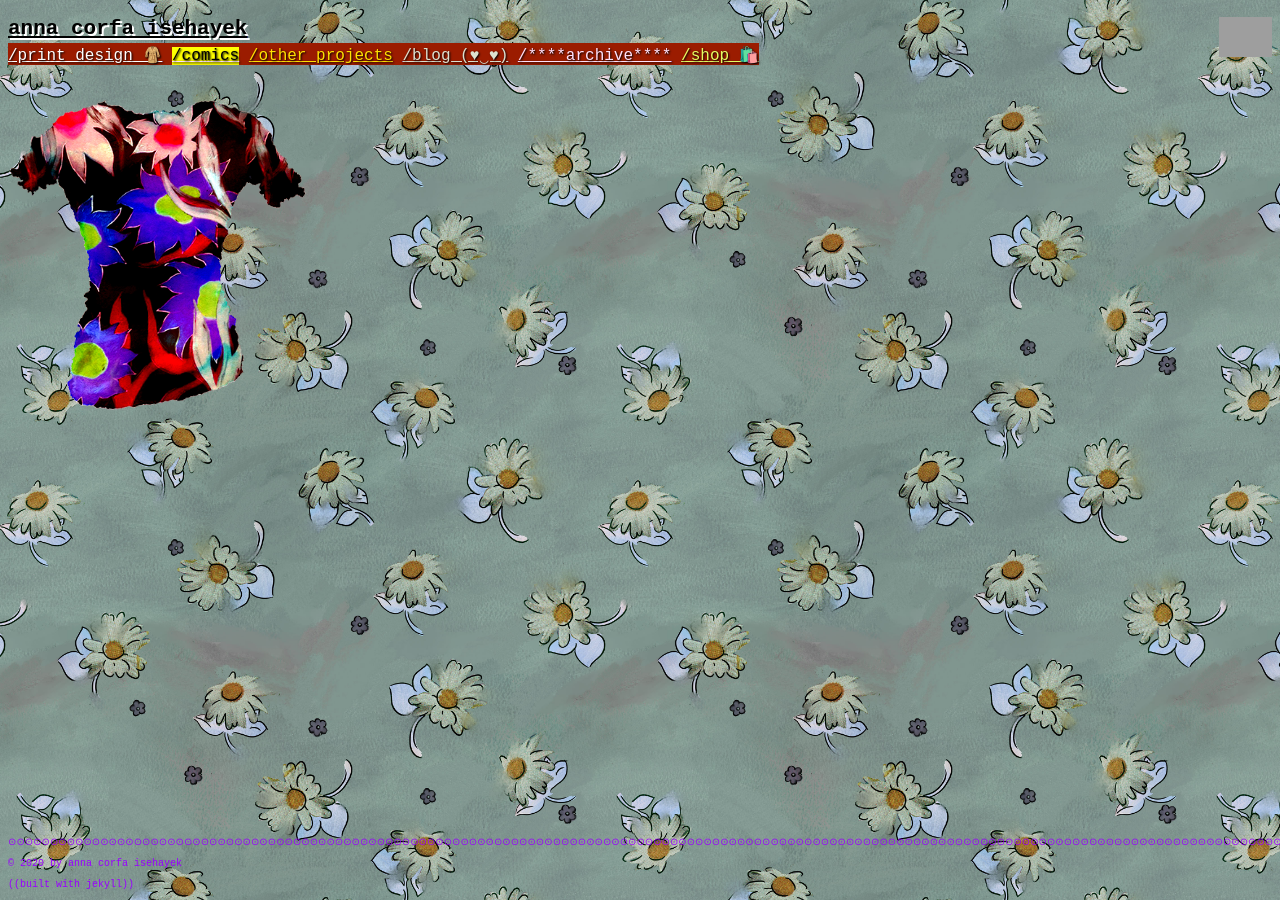
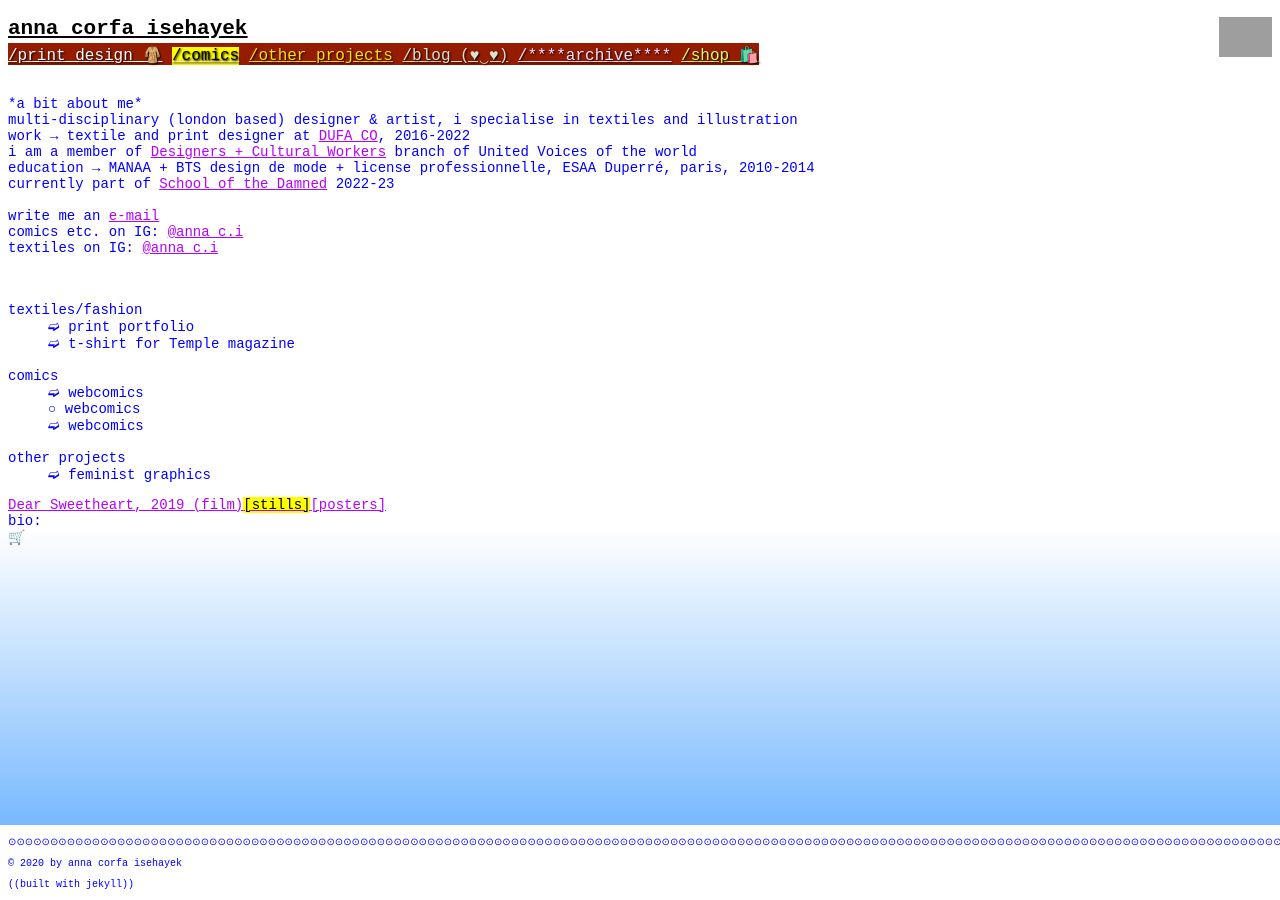
Before and after one commit to kaz-maz/anna-jekyll-site, a Jekyll site: the page built from pages/my-mess.html, in a window 1280 px wide. Built offline with Jekyll 4.4.1, drawn with Linux system fonts in a browser that asks for light colours; grey boxes are pictures that could not be loaded.

Commit message:
My-mess page edits

```diff
--- a/_sass/second.scss
+++ b/_sass/second.scss
@@ -3,8 +3,12 @@ body {
     color: blue;
     font-family: Courier New, monospace;
     font-size: 14px;
+    font-weight: normal;
 }
 
+a {
+  color: rgb(183, 0, 255);
+}
 a:hover {
     background-color: rgb(255, 0, 242);
 }
--- a/pages/my-mess.html
+++ b/pages/my-mess.html
@@ -1,7 +1,43 @@
 ---
-layout: default
+layout: custom
 title: mess
 permalink: /my-mess/
 ---
+<style>
+    body { background:linear-gradient(0deg, rgba(0, 123, 255, 0.531) 0%, rgb(255, 255, 255) 36%, rgb(255, 255, 255) 70%); height: 800px; }
+</style>
 
-<img src="{{site.baseurl}}/assets/images/prints/t-shirt-print-1.png" alt="print" width="300" height="auto">
+<head></head>
+
+<body>
+*a bit about me*<br>
+multi-disciplinary (london based) designer & artist, i specialise in textiles and illustration<br>
+work → textile and print designer at <a href="https://dufa.co.uk/" target="_blank" rel="noopener">DUFA CO</a>, 2016-2022<br>
+i am a member of <a href="https://www.uvwunion.org.uk/design-culture-workers" target="_blank" rel="noopener">Designers + Cultural Workers</a> branch of United Voices of the world<br />
+education → MANAA + BTS design de mode + license professionnelle, ESAA Duperré, paris, 2010-2014<br>
+currently part of  <a href="https://schoolofthedamned.tumblr.com/" target="_blank" rel="noopener">School of the Damned</a> 2022-23<br>
+<br>
+write me an <a href="mailto:annacorfa@gmail.com" title="e-mail me">e-mail</a><br>
+comics etc. on IG: <a href="https://www.instagram.com/anna_c.i/" target="_blank" rel="noopener">@anna_c.i</a><br>
+textiles on IG: <a href="https://www.instagram.com/anna_c.i/" target="_blank" rel="noopener">@anna_c.i</a><br>
+<br>
+<br>
+<DL>
+    <DT>textiles/fashion
+    <DD>➫ print portfolio
+    <DD>➫ t-shirt for Temple magazine<br>
+<br>
+    <DT>comics
+    <DD>➫ webcomics
+        <DD>○ webcomics
+    <DD>➫ webcomics<br>
+<br>
+    <DT>other projects
+    <DD>➫ feminist graphics
+    </DL>
+
+
+<a href=/dear-sweetheart>Dear Sweetheart, 2019 (film)</a><a href=/dear-sweetheart/stills><mark>[stills]</mark></a><a href=/dear-sweetheart/works-on-paper>[posters]</a><br>
+bio:<br>
+🛒<br>
+</body>
```
